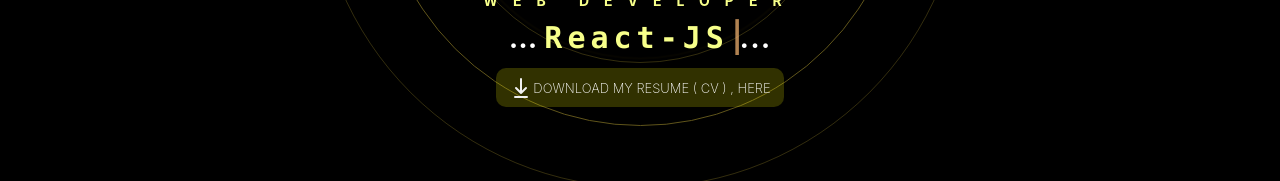
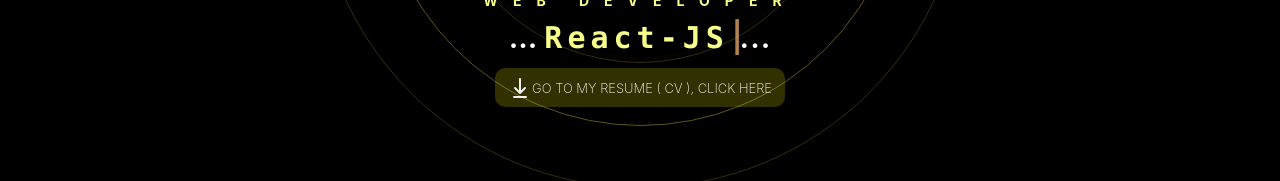
Before and after one commit to ShahidMakanadar/Portfolio, a React (Vite) app: page / in a window 1280 px wide. Shown: the part 527-708 px from the top of the page. Built offline with nearby package versions, Linux system fonts and the light colour scheme.

Commit message:
resum link added

```diff
--- a/src/components/Hero.jsx
+++ b/src/components/Hero.jsx
@@ -54,7 +54,7 @@ function Hero() {
             </span>
           </h1>
           <a
-            href="https://res.cloudinary.com/shahid-mkd/image/upload/v1705674797/resum%20pdf%20file/y0fclblfxjxk5iswbl2b.pdf"
+            href="https://github.com/ShahidMakanadar/Portfolio/blob/main/src/components/Shahid%20Makandar(CV).pdf"
           >
             <button className="Dbutton">
               <svg
@@ -85,7 +85,7 @@ function Hero() {
                   </g>{" "}
                 </g>
               </svg>{" "}
-              <span> Download My Resume ( cv ) , Here</span>
+              <span> Go to My Resume ( cv ), Click here </span>
             </button>
           </a>
         </div>
```
